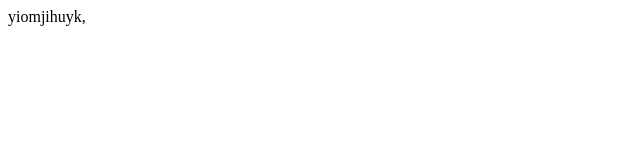
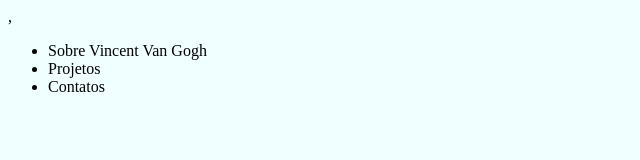
Before and after one commit to lisboa123/Projeto-11, a plain HTML site: page index.html in a window 1280 px wide. Shown: the whole page, without its empty margins (0-640 px from the left). Drawn offline with Linux system fonts and the light colour scheme.

Commit message:
Add files via upload

```diff
--- a/index.css
+++ b/index.css
@@ -0,0 +1,3 @@
+body{
+   background-color: azure;
+}
--- a/index.html
+++ b/index.html
@@ -4,10 +4,23 @@
     <meta charset="UTF-8">
     <meta http-equiv="X-UA-Compatible" content="IE=edge">
     <meta name="viewport" content="width=device-width, initial-scale=1.0">
-    <title>Daniele Lisboa</title>
+    <title>Quem foi Vicent Van Gogh</title>
+    <link rel="stylesheet" href="index.css">
     <link rel="stylesheet" href="index.css">
 </head>
 <body>
-    yiomjihuyk,
+,<nav>
+    <ul>
+        <li>
+             <a>Sobre Vincent Van Gogh</a>
+        </li>
+        <li>
+            <a>Projetos</a>
+       </li>
+       <li>
+        <a>Contatos</a>
+       </li>
+    </ul>
+</nav>
 </body>
 </html>
```
